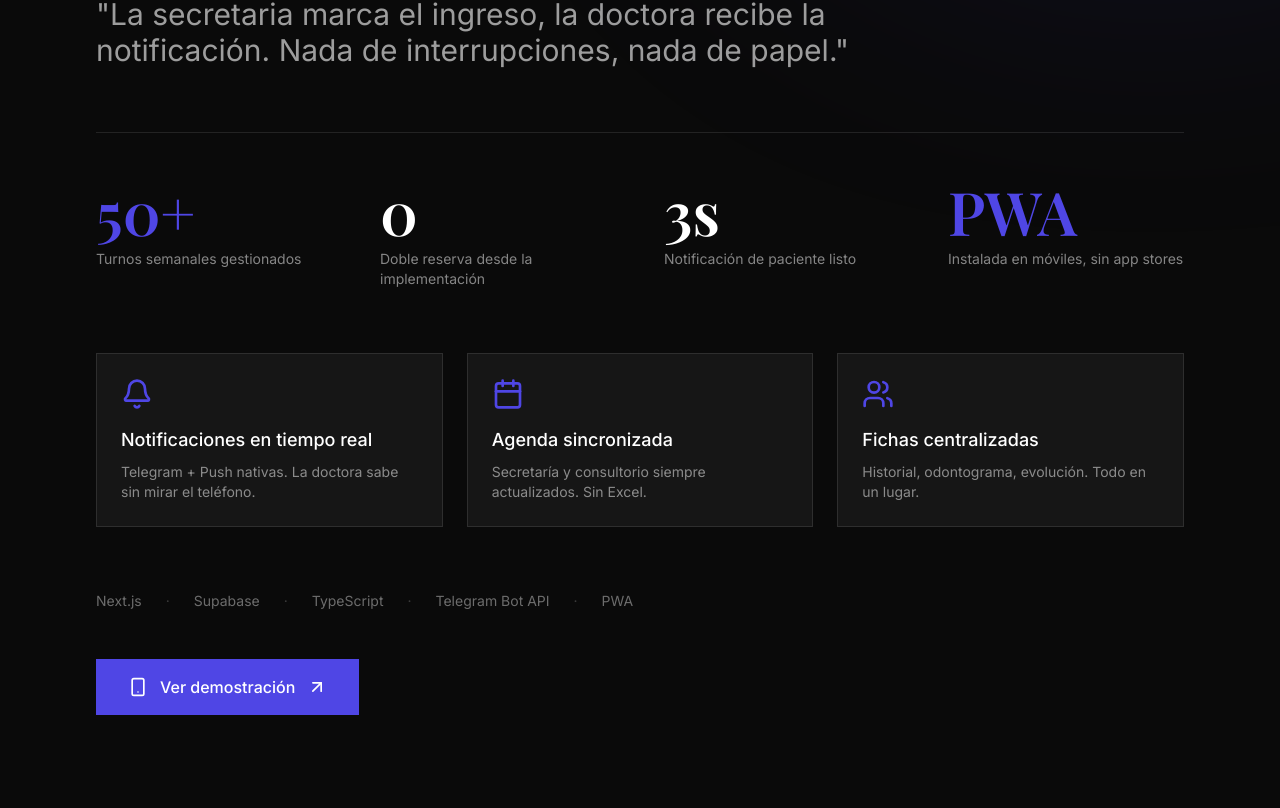
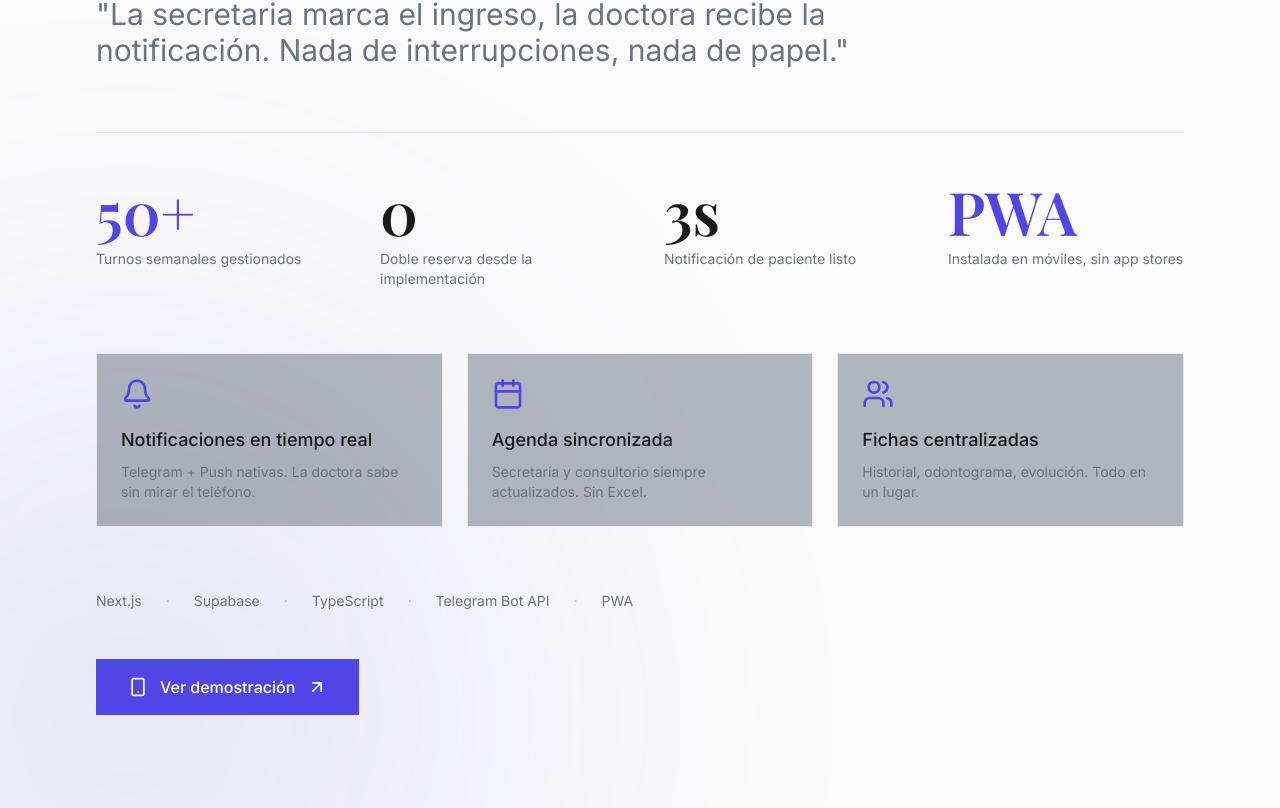
Before and after one commit to tonysoprano33/portfolio-lautaro-ortiz, a Next.js app: page / in a window 1280 px wide. Shown: the part 1292-2100 px from the top of the page. Built offline with nearby package versions, Linux system fonts and the light colour scheme.

Commit message:
Fix HeroProject light/dark mode, move gradient to bottom-left

```diff
--- a/src/components/HeroProject.tsx
+++ b/src/components/HeroProject.tsx
@@ -4,9 +4,9 @@ import { ArrowUpRight, Smartphone, Bell, Calendar, Users } from "lucide-react";
 
 export default function HeroProject() {
   return (
-    <section id="heroproject" className="min-h-screen bg-[#0a0a0a] text-white relative overflow-hidden">
-      {/* Background gradient accent */}
-      <div className="absolute top-0 right-0 w-[60vw] h-[60vw] bg-accent/20 rounded-full blur-[150px] -translate-y-1/2 translate-x-1/3" />
+    <section id="heroproject" className="min-h-screen bg-background text-foreground relative overflow-hidden">
+      {/* Background gradient accent - abajo izquierda */}
+      <div className="absolute bottom-0 left-0 w-[60vw] h-[60vw] bg-accent/10 dark:bg-accent/20 rounded-full blur-[150px] translate-y-1/3 -translate-x-1/3" />
 
       <div className="relative z-10 px-6 sm:px-12 lg:px-24 py-20 sm:py-32 max-w-7xl mx-auto">
         {/* Label */}
@@ -14,7 +14,7 @@ export default function HeroProject() {
           <span className="px-3 py-1 bg-accent/20 text-accent text-xs font-medium tracking-wider uppercase rounded-full">
             Proyecto Destacado
           </span>
-          <span className="text-white/40 text-sm">2024</span>
+          <span className="text-muted-foreground text-sm">2024</span>
         </div>
 
         {/* HEADLINE MASIVO */}
@@ -24,68 +24,68 @@ export default function HeroProject() {
         </h2>
 
         {/* Subheadline propio */}
-        <p className="text-xl sm:text-2xl md:text-3xl text-white/60 max-w-3xl mb-16 leading-relaxed">
+        <p className="text-xl sm:text-2xl md:text-3xl text-muted-foreground max-w-3xl mb-16 leading-relaxed">
           "La secretaria marca el ingreso, la doctora recibe la notificación.
           Nada de interrupciones, nada de papel."
         </p>
 
         {/* Stats grid */}
-        <div className="grid grid-cols-2 lg:grid-cols-4 gap-8 lg:gap-12 mb-16 border-t border-white/10 pt-12">
+        <div className="grid grid-cols-2 lg:grid-cols-4 gap-8 lg:gap-12 mb-16 border-t border-border pt-12">
           <div>
             <p className="font-display text-4xl sm:text-5xl md:text-6xl font-semibold text-accent mb-2">
               50+
             </p>
-            <p className="text-white/50 text-sm">Turnos semanales gestionados</p>
+            <p className="text-muted-foreground text-sm">Turnos semanales gestionados</p>
           </div>
           <div>
             <p className="font-display text-4xl sm:text-5xl md:text-6xl font-semibold mb-2">
               0
             </p>
-            <p className="text-white/50 text-sm">Doble reserva desde la implementación</p>
+            <p className="text-muted-foreground text-sm">Doble reserva desde la implementación</p>
           </div>
           <div>
             <p className="font-display text-4xl sm:text-5xl md:text-6xl font-semibold mb-2">
               3s
             </p>
-            <p className="text-white/50 text-sm">Notificación de paciente listo</p>
+            <p className="text-muted-foreground text-sm">Notificación de paciente listo</p>
           </div>
           <div>
             <p className="font-display text-4xl sm:text-5xl md:text-6xl font-semibold text-accent mb-2">
               PWA
             </p>
-            <p className="text-white/50 text-sm">Instalada en móviles, sin app stores</p>
+            <p className="text-muted-foreground text-sm">Instalada en móviles, sin app stores</p>
           </div>
         </div>
 
         {/* Features visual */}
         <div className="grid grid-cols-1 sm:grid-cols-3 gap-6 mb-16">
-          <div className="bg-white/5 border border-white/10 p-6">
+          <div className="bg-muted/50 dark:bg-white/5 border border-border p-6">
             <Bell className="w-8 h-8 text-accent mb-4" />
             <h3 className="text-lg font-medium mb-2">Notificaciones en tiempo real</h3>
-            <p className="text-white/50 text-sm">Telegram + Push nativas. La doctora sabe sin mirar el teléfono.</p>
+            <p className="text-muted-foreground text-sm">Telegram + Push nativas. La doctora sabe sin mirar el teléfono.</p>
           </div>
-          <div className="bg-white/5 border border-white/10 p-6">
+          <div className="bg-muted/50 dark:bg-white/5 border border-border p-6">
             <Calendar className="w-8 h-8 text-accent mb-4" />
             <h3 className="text-lg font-medium mb-2">Agenda sincronizada</h3>
-            <p className="text-white/50 text-sm">Secretaría y consultorio siempre actualizados. Sin Excel.</p>
+            <p className="text-muted-foreground text-sm">Secretaría y consultorio siempre actualizados. Sin Excel.</p>
           </div>
-          <div className="bg-white/5 border border-white/10 p-6">
+          <div className="bg-muted/50 dark:bg-white/5 border border-border p-6">
             <Users className="w-8 h-8 text-accent mb-4" />
             <h3 className="text-lg font-medium mb-2">Fichas centralizadas</h3>
-            <p className="text-white/50 text-sm">Historial, odontograma, evolución. Todo en un lugar.</p>
+            <p className="text-muted-foreground text-sm">Historial, odontograma, evolución. Todo en un lugar.</p>
           </div>
         </div>
 
         {/* Tech stack */}
-        <div className="flex flex-wrap items-center gap-x-6 gap-y-2 text-sm text-white/40 mb-12">
+        <div className="flex flex-wrap items-center gap-x-6 gap-y-2 text-sm text-muted-foreground mb-12">
           <span>Next.js</span>
-          <span className="text-white/20">·</span>
+          <span className="text-muted-foreground/50">·</span>
           <span>Supabase</span>
-          <span className="text-white/20">·</span>
+          <span className="text-muted-foreground/50">·</span>
           <span>TypeScript</span>
-          <span className="text-white/20">·</span>
+          <span className="text-muted-foreground/50">·</span>
           <span>Telegram Bot API</span>
-          <span className="text-white/20">·</span>
+          <span className="text-muted-foreground/50">·</span>
           <span>PWA</span>
         </div>
 
```
